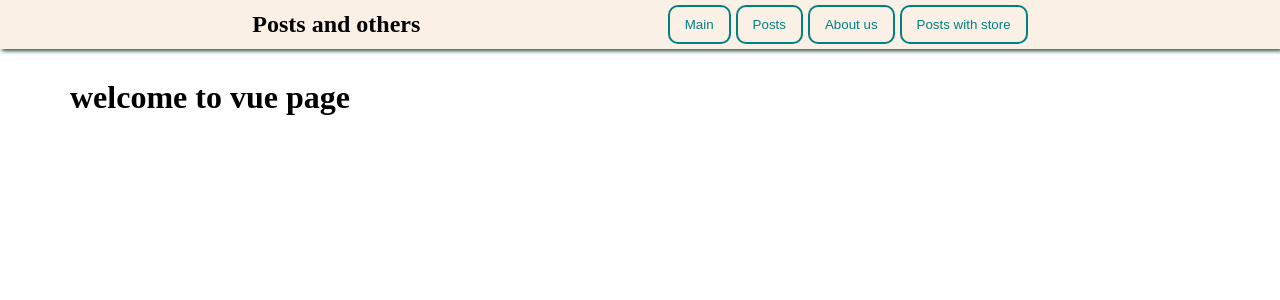
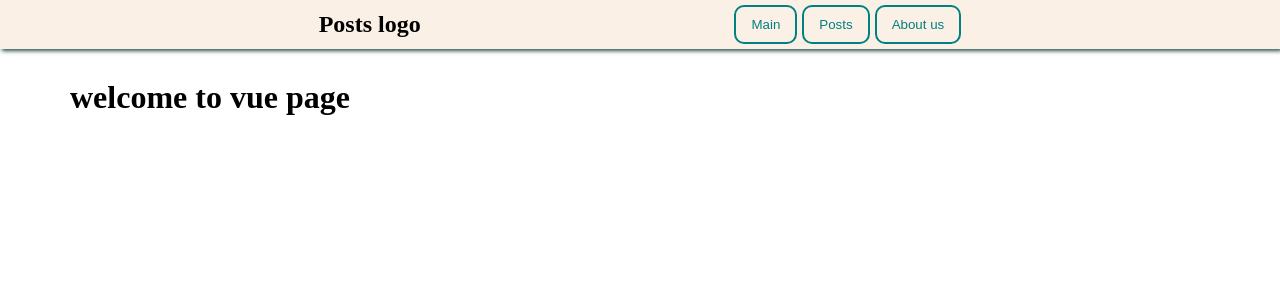
Before and after one commit to LikeKugi/JavaScript_tasks, a Vue app in the folder vue_ulbi/: page / in a window 1280 px wide. Shown: the top 300 px of the page. Built offline with nearby package versions, Linux system fonts and the light colour scheme.

Commit message:
remove: remove link to posts page that does not use vuex

```diff
--- a/vue_ulbi/src/components/NavBar.vue
+++ b/vue_ulbi/src/components/NavBar.vue
@@ -1,12 +1,11 @@
 <template>
   <nav class="nav">
-    <h2 class="nav__title" @click="$router.push('/')">Posts and others</h2>
+    <h2 class="nav__title" @click="$router.push('/')">Posts logo</h2>
     <div class="nav__box">
       <ul class="nav__list">
         <li class="nav__item"><my-button class="btn" @click="$router.push('/')">Main</my-button></li>
         <li class="nav__item"><my-button class="btn" @click="$router.push('/posts')">Posts</my-button></li>
         <li class="nav__item"><my-button class="btn" @click="$router.push('/about')">About us</my-button></li>
-        <li class="nav__item"><my-button class="btn" @click="$router.push('/store')">Posts with store</my-button></li>
       </ul>
     </div>
   </nav>
```
Also changed, not shown: vue_ulbi/src/router/index.js (+2 -6 lines).
